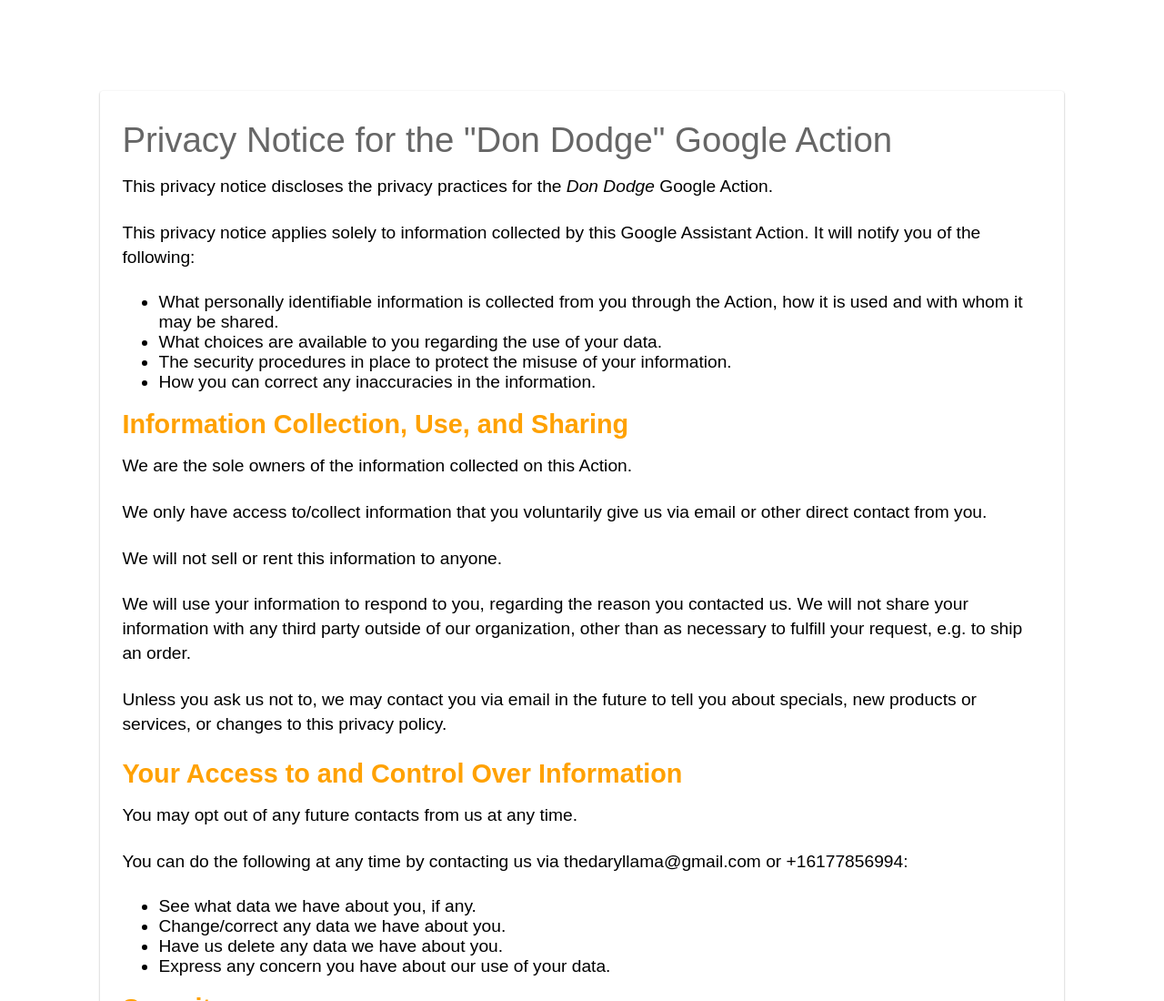
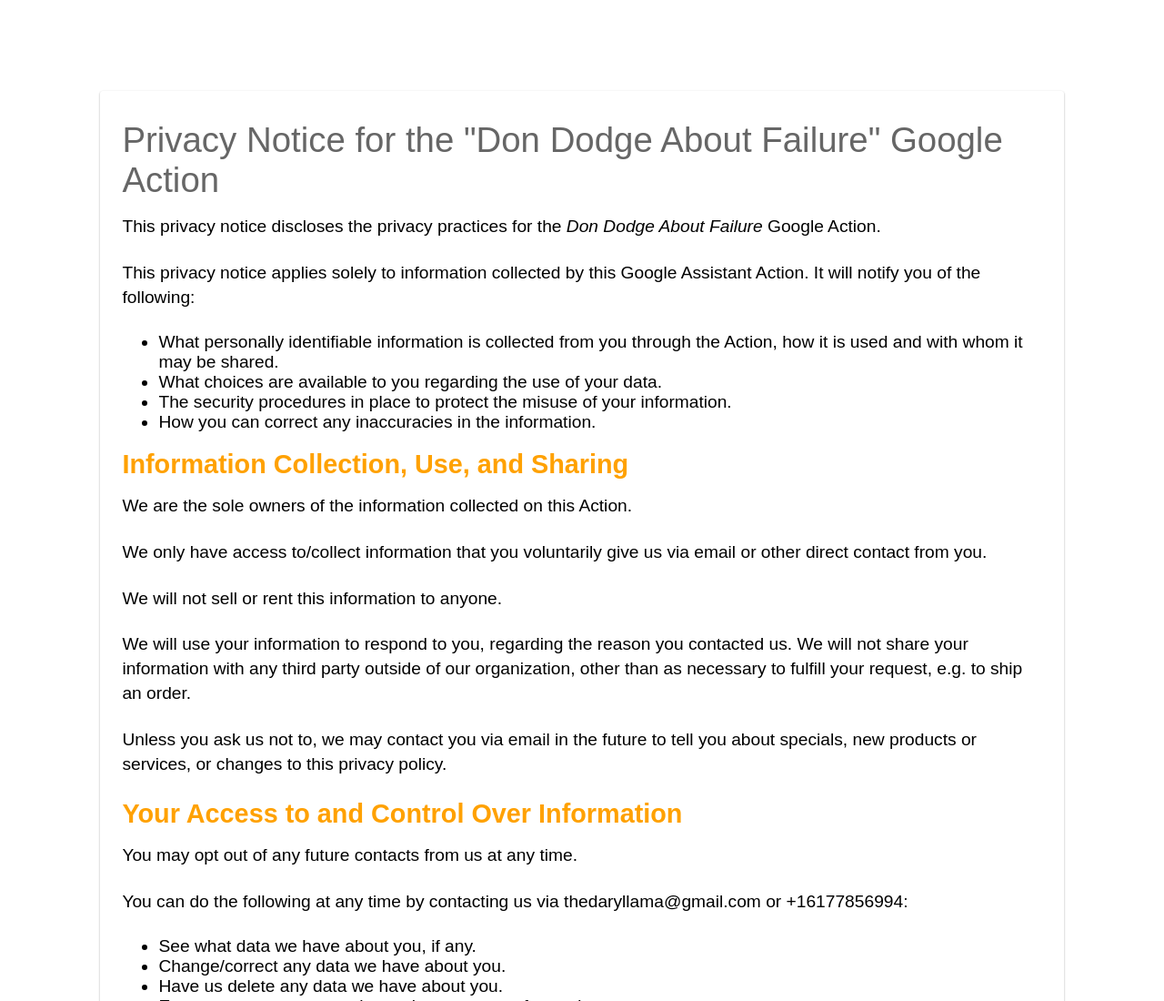
Before and after one commit to darylbrowne/dondodge, a plain HTML site: page policy.html in a window 1280 px wide. Shown: the top 1100 px of the page at 91% size. Drawn offline with Linux system fonts and the light colour scheme.

Commit message:
Update policy.html

```diff
--- a/policy.html
+++ b/policy.html
@@ -3,7 +3,7 @@
   <head>
     <meta charset="utf-8">
     <meta name="viewport" content="width=device-width, initial-scale=1">
-    <title>Donn Dodge - Google Action Policy</title>
+    <title>Don Dodge About Failure - Google Action Policy</title>
     <style media="screen">
     	body {
     		background: white;
@@ -21,8 +21,8 @@
   <body>
     <div id="policy" name="#policy">
 
-		<h1>Privacy Notice for the "Don Dodge" Google Action</h1>
-		<p>This privacy notice discloses the privacy practices for the <em>Don Dodge</em> Google Action.</p>
+		<h1>Privacy Notice for the "Don Dodge About Failure" Google Action</h1>
+		<p>This privacy notice discloses the privacy practices for the <em>Don Dodge About Failure</em> Google Action.</p>
 		<p>This privacy notice applies solely to information collected by this Google Assistant Action. It will notify you of the following:</p>
 		<ul>
 			<li>What personally identifiable information is collected from you through the Action, how it is used and with whom it may be shared.</li>
```
